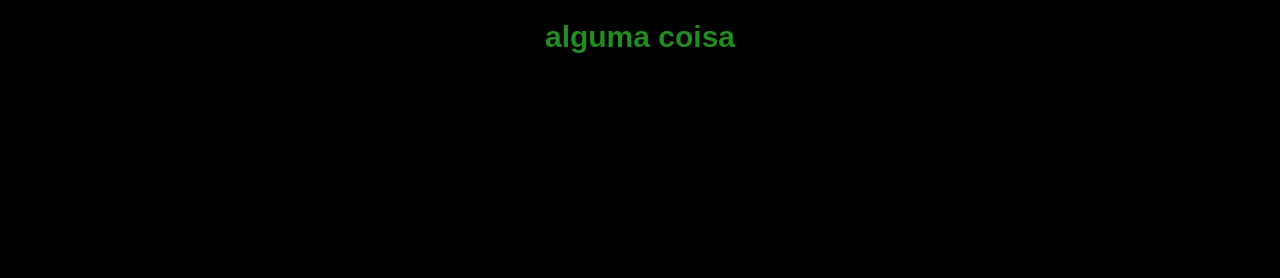
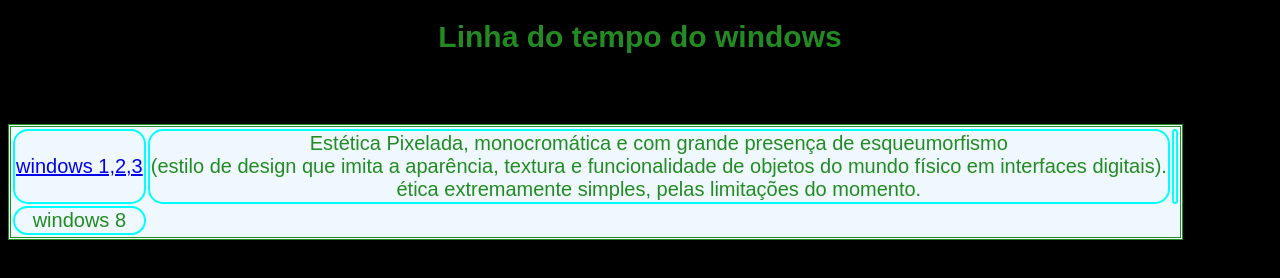
Before and after one commit to MatheusDeanin/Trabalho-Bimestral-Jos-, a plain HTML site: page Aplicativos/segundapagina.html in a window 1280 px wide. Drawn offline with Linux system fonts and the light colour scheme.

Commit message:
Segunda versão do código com table(falta formatar)
Tem que formatar o codigo deixar mais bonito e colocar as informações que não foram colocadas e entre outros

```diff
--- a/Aplicativos/segundapagina.html
+++ b/Aplicativos/segundapagina.html
@@ -4,9 +4,19 @@
     <meta charset="UTF-8">
     <meta name="viewport" content="width=device-width, initial-scale=1.0">
     <link rel="stylesheet" href="style.css">
-    <title>Pagina interativa</title>
+    <title>Saiba mais</title>
 </head>
 <body>
-    <h1>alguma coisa</h1>
+    <h1>Linha do tempo do windows</h1>
+    <table>
+        <tr>
+            <td><a href="windows.html">windows 1,2,3</a></td>
+            <td>Estética Pixelada, monocromática e com grande presença de esqueumorfismo <br>(estilo de design que imita a aparência, textura e funcionalidade de objetos do mundo físico em interfaces digitais). <br>ética extremamente simples, pelas limitações do momento.</td>
+            <td></td>
+        </tr>
+        <tr>
+            <td>windows 8</td>
+        </tr>
+    </table>
 </body>
 </html>
--- a/Aplicativos/style.css
+++ b/Aplicativos/style.css
@@ -1,7 +1,7 @@
 body{
-    background-color: black;
+    background-color: rgb(0, 0, 0);
     color: forestgreen;
-    font-family: 'Orbitron', sans-serif;
+    font-family:Arial, Helvetica, sans-serif;
     overflow-x: hidden;
     min-height: 100vh;
     display: block;
@@ -44,3 +44,17 @@
     from{ transform: translatey(50px); opacity: 0;}
     to{transform: translatey(0);opacity: 1;}
 }
+table{
+    border: 3px double;
+    background-color: aliceblue;
+}
+td{
+    font-size: 20px;
+    border: 2px double aqua;
+    text-align: center;
+    border-radius: 15px;
+}
+.imagem-table{
+
+
+}
```
Also changed, not shown: Aplicativos/index.html (+2 -2 lines), Aplicativos/windows.html (added, +12 -0 lines), Aplicativos/Windows1.0.png (added).
